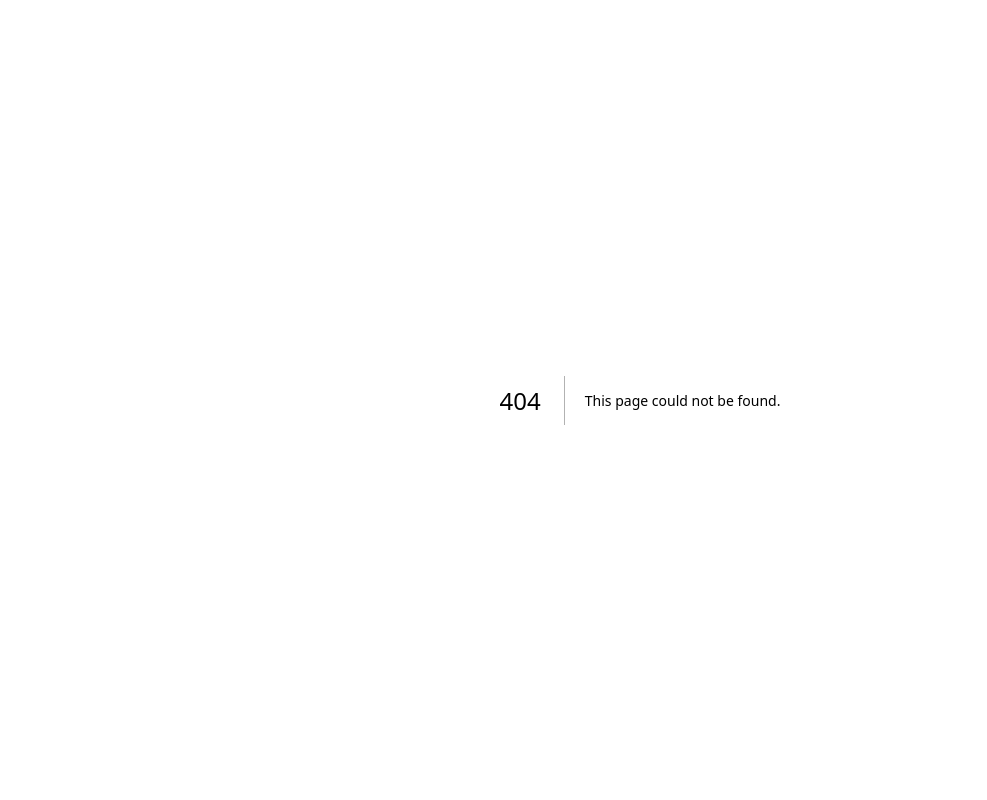
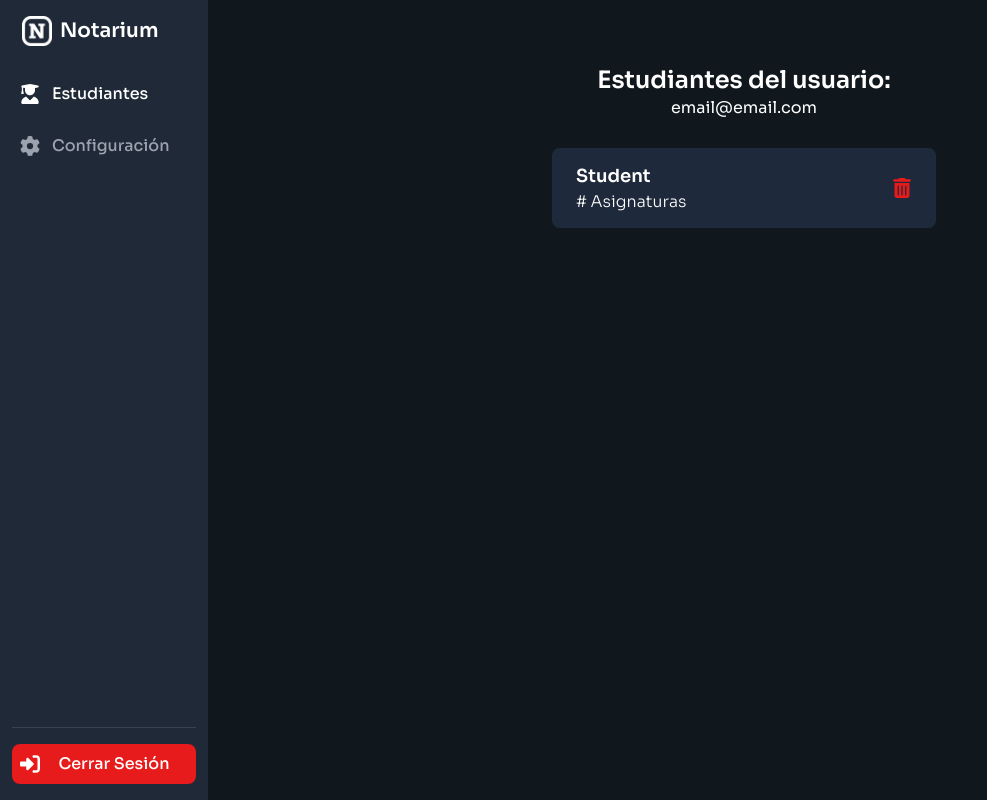
Before and after one commit to Estebanespg/NotariumWebApp, a Next.js app: page /main/students in a window 1280 px wide. Before the commit this address had no page. Shown: the whole page, without its empty margins (0-987 px from the left). Built offline with nearby package versions, Linux system fonts and the light colour scheme.

Commit message:
students view improvement

```diff
--- a/app/SignIn/page.jsx
+++ b/app/SignIn/page.jsx
@@ -78,8 +78,7 @@ export default function SignIn() {
               {/* BUTTON */}
               <button
                 disabled={!isValid}
-                className={`w-full h-14 ${isValid ? 'bg-[#6440a5]' : 'bg-[#8067ad]'} font-medium border-none rounded-lg items-center justify-center mb-5`}
-                title="Submit"
+                className={`w-full h-14 ${isValid ? 'bg-[#6440a5] hover:bg-[#7d56c7]' : 'bg-[#8067ad] cursor-not-allowed'} font-medium border-none rounded-lg items-center justify-center mb-5`}
                 onClick={handleSubmit}
               >
                 <p className="color-white text-lg">Iniciar Sesión</p>
@@ -91,7 +90,7 @@ export default function SignIn() {
         {/* TEXT */}
         <p className="text-white mb-10">
           No tienes una cuenta?
-          <Link href="/SignUp">
+          <Link href="/signup">
             <span className="text-[#1E90FF] font-bold"> Regístrate</span>
           </Link>
         </p>
--- a/app/SignUp/page.jsx
+++ b/app/SignUp/page.jsx
@@ -82,8 +82,7 @@ export default function SignUp() {
               {/* BUTTON */}
               <button
                 disabled={!isValid}
-                className={`w-full h-14 ${isValid ? 'bg-[#6440a5]' : 'bg-[#8067ad]'} font-medium border-none rounded-lg items-center justify-center mb-5`}
-                title="Submit"
+                className={`w-full h-14 ${isValid ? 'bg-[#6440a5] hover:bg-[#7d56c7]' : 'bg-[#8067ad] cursor-not-allowed'} font-medium border-none rounded-lg items-center justify-center mb-5`}
                 onClick={handleSubmit}
               >
                 <p className="color-white text-lg">Registrarse</p>
@@ -95,7 +94,7 @@ export default function SignUp() {
         {/* TEXT */}
         <p className="text-white mb-10">
           Ya tienes una cuenta?
-          <Link href="/SignIn">
+          <Link href="/signin">
             <span className="text-[#1E90FF] font-bold"> Inicia Sesión</span>
           </Link>
         </p>
--- a/app/Students/layout.jsx
+++ /dev/null
@@ -1,53 +0,0 @@
-import Image from "next/image";
-import icon from "../../public/ic_notarium_light_white.png";
-import { FaBars, FaUserGraduate, FaGear, FaRightToBracket } from "react-icons/fa6";
-
-export default function StudentsLayout({ children }) {
-  return (
-    <>
-      <button datadrawertarget="logo-sidebar" datadrawertoggle="logo-sidebar" aria-controls="logo-sidebar" type="button" className="inline-flex items-center p-2 mt-2 ms-3 text-sm text-gray-500 rounded-lg sm:hidden hover:bg-gray-100 focus:outline-none focus:ring-2 focus:ring-gray-200 dark:text-gray-400 dark:hover:bg-gray-700 dark:focus:ring-gray-600">
-        <span className="sr-only">Open sidebar</span>
-        <FaBars className="w-6 h-6" aria-hidden="true" fill="currentColor" />
-      </button>
-
-      <aside id="logo-sidebar" className="fixed top-0 left-0 z-40 w-52 h-screen transition-transform -translate-x-full sm:translate-x-0" aria-label="Sidebar">
-        <div className="flex flex-col h-full px-3 py-4 overflow-y-auto bg-gray-50 dark:bg-gray-800">
-          <a href="/Students" className="flex items-center ps-2.5 mb-5">
-            <Image src={icon} width="30" height="30" className="mr-2" alt="Notarium Logo" />
-            <span className="self-center text-xl font-semibold whitespace-nowrap dark:text-white">Notarium</span>
-          </a>
-          <ul className="space-y-3 font-medium mt-2">
-            <li>
-              <a href="/Students" className="flex items-center p-2 text-gray-900 rounded-lg dark:text-white hover:bg-gray-100 dark:hover:bg-gray-700 group">
-                <FaUserGraduate className="flex-shrink-0 w-5 h-5 text-gray-500 transition duration-75 dark:text-gray-400 group-hover:text-gray-900 dark:group-hover:text-white" aria-hidden="true" fill="currentColor" />
-                <span className="flex-1 ms-3 whitespace-nowrap">Estudiantes</span>
-              </a>
-            </li>
-            <li>
-              <a href="/Settings" className="flex items-center p-2 text-gray-900 rounded-lg dark:text-white hover:bg-gray-100 dark:hover:bg-gray-700 group">
-                <FaGear className="flex-shrink-0 w-5 h-5 text-gray-500 transition duration-75 dark:text-gray-400 group-hover:text-gray-900 dark:group-hover:text-white" aria-hidden="true" fill="currentColor" />
-                <span className="flex-1 ms-3 whitespace-nowrap">Configuración</span>
-              </a>
-            </li>
-          </ul>
-          <ul className="pt-4 mt-auto space-y-2 font-medium border-t border-gray-200 dark:border-gray-700">
-            <li>
-              <a href="/SignIn" className="flex items-center p-2 text-gray-900 rounded-lg dark:text-white hover:bg-gray-100 dark:hover:bg-gray-700 group">
-                <FaRightToBracket className="flex-shrink-0 w-5 h-5 text-gray-500 transition duration-75 dark:text-gray-400 group-hover:text-gray-900 dark:group-hover:text-white" aria-hidden="true" fill="currentColor" />
-                <span className="flex-1 ms-3 whitespace-nowrap">Cerrar Sesión</span>
-              </a>
-            </li>
-          </ul>
-        </div>
-      </aside>
-
-      <div className="sm:ml-52">
-        <div className="w-full h-dvh flex flex-col justify-center items-center">
-          <div className="w-[350px] md:w-[400px] flex flex-col items-center">
-            {children}
-          </div>
-        </div>
-      </div>
-    </>
-  );
-}
--- a/app/Students/page.jsx
+++ /dev/null
@@ -1,8 +0,0 @@
-export default function Students() {
-  return (
-    <>
-      {/* TITLE */}
-      <p className="text-3xl font-semibold mt-8 mb-12">Estudiantes</p>
-    </>
-  );
-}
--- /dev/null
+++ b/app/main/layout.jsx
@@ -0,0 +1,59 @@
+"use client";
+
+import Image from "next/image";
+import { usePathname } from "next/navigation";
+import icon from "../../public/ic_notarium_light_white.png";
+import { FaBars, FaUserGraduate, FaGear, FaRightToBracket } from "react-icons/fa6";
+
+export default function MainLayout({ children }) {
+  const currentRoute = usePathname();
+  console.log(currentRoute);
+
+  return (
+    <>
+      <button datadrawertarget="logo-sidebar" datadrawertoggle="logo-sidebar" aria-controls="logo-sidebar" type="button" className="inline-flex items-center p-2 mt-2 ms-3 text-sm text-gray-400 rounded-lg sm:hidden hover:bg-gray-700 focus:outline-none focus:ring-2 focus:ring-gray-600">
+        <span className="sr-only">Open sidebar</span>
+        <FaBars className="w-6 h-6" aria-hidden="true" fill="currentColor" />
+      </button>
+
+      <aside id="logo-sidebar" className="fixed top-0 left-0 z-40 w-52 h-screen transition-transform -translate-x-full sm:translate-x-0" aria-label="Sidebar">
+        <div className="flex flex-col h-full px-3 py-4 overflow-y-auto bg-gray-800">
+          <a href="/main/students" className="flex items-center ps-2.5 mb-5">
+            <Image src={icon} width="30" height="30" className="mr-2" alt="Notarium Logo" />
+            <span className="self-center text-xl font-semibold whitespace-nowrap text-white">Notarium</span>
+          </a>
+          <ul className="space-y-3 font-medium mt-2">
+            <li>
+              <a href="/main/students" className={`flex items-center p-2 ${currentRoute === '/main/students' ? 'text-white' : 'text-gray-400'} transition duration-100 hover:text-white rounded-lg hover:bg-gray-700 group`}>
+                <FaUserGraduate className={`flex-shrink-0 w-5 h-5 ${currentRoute === '/main/students' ? 'text-white' : 'text-gray-400'} transition duration-100 group-hover:text-white`} aria-hidden="true" fill="currentColor" />
+                <span className="flex-1 ms-3 whitespace-nowrap">Estudiantes</span>
+              </a>
+            </li>
+            <li>
+              <a href="/main/settings" className={`flex items-center p-2 ${currentRoute === '/main/settings' ? 'text-white' : 'text-gray-400'} transition duration-100 hover:text-white rounded-lg hover:bg-gray-700 group`}>
+                <FaGear className={`flex-shrink-0 w-5 h-5 ${currentRoute === '/main/settings' ? 'text-white' : 'text-gray-400'} transition duration-100 group-hover:text-white`} aria-hidden="true" fill="currentColor" />
+                <span className="flex-1 ms-3 whitespace-nowrap">Configuración</span>
+              </a>
+            </li>
+          </ul>
+          <ul className="pt-4 mt-auto space-y-2 font-medium border-t border-gray-700">
+            <li>
+              {/* <a href="/signin" className="flex items-center p-2 text-white rounded-lg hover:bg-gray-700 group">
+                <FaRightToBracket className="flex-shrink-0 w-5 h-5 text-gray-400 transition duration-75 group-hover:text-white" aria-hidden="true" fill="currentColor" />
+                <span className="flex-1 ms-3 whitespace-nowrap">Cerrar Sesión</span>
+              </a> */}
+              <a href="/signin" className="flex items-center p-2 transition duration-500 text-white hover:text-[#e71b1b] rounded-lg bg-[#e71b1b] hover:bg-white group">
+                <FaRightToBracket className="flex-shrink-0 w-5 h-5 text-white transition duration-500 group-hover:text-[#e71b1b]" aria-hidden="true" fill="currentColor" />
+                <span className="flex-1 text-center whitespace-nowrap">Cerrar Sesión</span>
+              </a>
+            </li>
+          </ul>
+        </div>
+      </aside>
+
+      <div className="mt-5 sm:ml-52 sm:mt-16 sm:mb-12">
+        {children}
+      </div>
+    </>
+  );
+}
--- /dev/null
+++ b/app/main/settings/page.jsx
@@ -0,0 +1,7 @@
+export default function Settings() {
+  return (
+    <div className="flex flex-col justify-center items-center">
+      <p className="text-3xl font-semibold">Configuración</p>
+    </div>
+  );
+}
--- /dev/null
+++ b/app/main/students/page.jsx
@@ -0,0 +1,13 @@
+import StudentCard from "@/components/StudentCard";
+
+export default function Students() {
+  return (
+    <div className="flex flex-col items-center">
+      <div className="flex flex-col items-center mb-2">
+        <p className="text-2xl font-semibold">Estudiantes del usuario:</p>
+        <p className="">email@email.com</p>
+      </div>
+      <StudentCard />
+    </div>
+  );
+}
--- a/app/page.jsx
+++ b/app/page.jsx
@@ -1,7 +1,3 @@
-import Image from "next/image";
-import icon from "../public/ic_notarium_light_white.png";
-import { FaBars, FaUserGraduate, FaGear, FaRightToBracket } from "react-icons/fa6";
-
 export default function Main() {
   return (
     <div className="w-screen h-dvh flex flex-col justify-center items-center">
--- /dev/null
+++ b/components/StudentCard.jsx
@@ -0,0 +1,13 @@
+import { FaTrashCan } from "react-icons/fa6";
+
+export default function StudentCard() {
+  return (
+    <a className="flex flex-row mt-5 bg-slate-800 hover:bg-slate-700 px-6 rounded-lg w-96 h-20 justify-between items-center cursor-pointer">
+      <div>
+        <p className="color-white font-semibold text-lg">Student</p>
+        <p className="color-slate-400 font-light text-base"># Asignaturas</p>
+      </div>
+      <button><FaTrashCan className="w-5 h-5 text-[#e71b1b]" /></button>
+    </a>
+  );
+}
```
